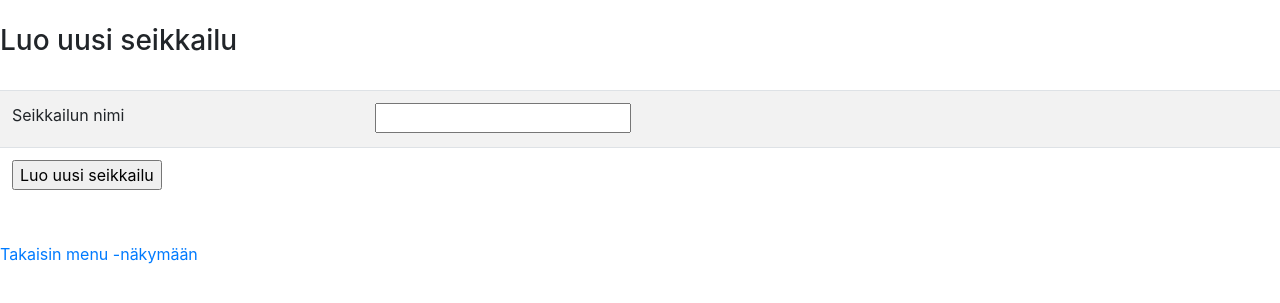
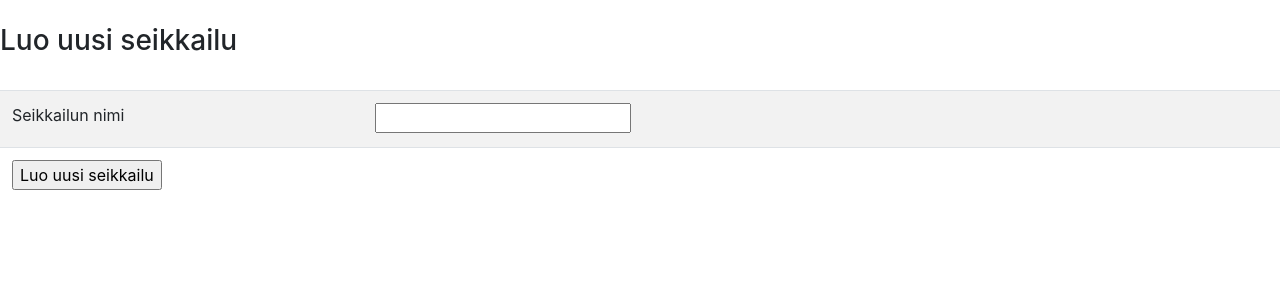
Before and after one commit to HegePI/tsoha-2020-projekti, a Flask app: template application/templates/adventure/newAdventure.html in a window 1280 px wide. Shown: the part 56-359 px from the top of the page. Run offline with Flask 2, Linux system fonts and the light colour scheme; the template is opened without the code that fills it: values that come from a table or form of the project are taken from there, others are empty; some libraries are stand-ins or nearby versions.

Commit message:
simplified navigation

```diff
--- a/application/adventure/NewAdventureView.py
+++ b/application/adventure/NewAdventureView.py
@@ -38,4 +38,4 @@ def create_new_adventure():
 
         message = "Uusi seikkailu luotiin onnistuneesti!"
 
-        return render_template("menu.html", message=message)
+        return render_template("adventure/newAdventure.html", form = NewAdventureForm(), message=message)
--- a/application/templates/adventure/newAdventure.html
+++ b/application/templates/adventure/newAdventure.html
@@ -1,6 +1,10 @@
 {% extends "layout.html" %}
 
 {% block body %}
+
+{% if message %}
+{{message}}
+{% endif %}
 
 {% if error %}
 <p class=error />
@@ -34,5 +38,4 @@
     </table>
 </form>
 <br>
-<a href="{{url_for('main_menu')}}">Takaisin menu -näkymään</a>
 {% endblock %}
--- a/application/templates/character/showAllCharacters.html
+++ b/application/templates/character/showAllCharacters.html
@@ -10,7 +10,7 @@
 <p class=error /><strong>{{ error }}</strong>
 {% endif %}
 
-<h2>Kaikki pelihahmot</h2>
+<h2>Kaikkien käyttäjien pelihahmot</h2>
 
 <table class="table table-striped">
     <thead class="thead-dark">
--- a/application/templates/user/editUserInfo.html
+++ b/application/templates/user/editUserInfo.html
@@ -1,6 +1,10 @@
 {% extends "layout.html" %}
 
 {% block body %}
+
+{% if message %}
+{{ message }}
+{% endif %}
 
 {% if error %}
 <p class=error /><strong>{{ error }}</strong>
@@ -51,7 +55,6 @@
         </tr>
     </table>
 </form>
-<a href="{{url_for('main_menu')}}">takaisin menu -näkymään</a>
 
 <form method="POST" action="{{ url_for('delete_user_account') }}">
     <input type="submit" value="poista käyttäjä">
--- a/application/user/EditUserInfoView.py
+++ b/application/user/EditUserInfoView.py
@@ -29,7 +29,7 @@ def edit_userinfo():
 
     db.session().commit()
 
-    return redirect(url_for("main_menu"))
+    return render_template("user/editUserInfo.html", form = EditUserForm(), message="Käyttäjän tiedot muokattiin onnistuneesti!")
 
 @app.route("/editUserInfo/delete", methods=["POST"])
 @login_required
```
